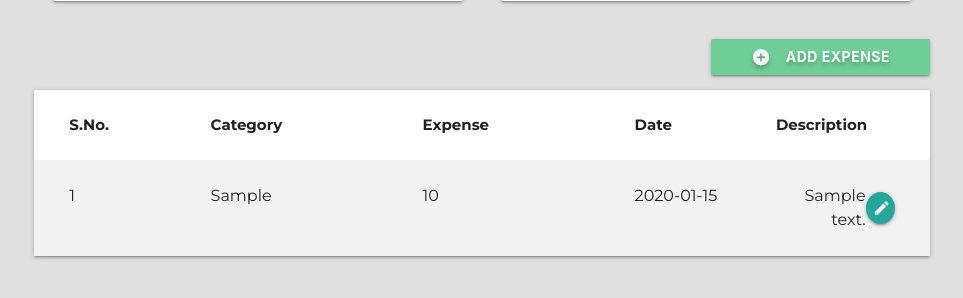
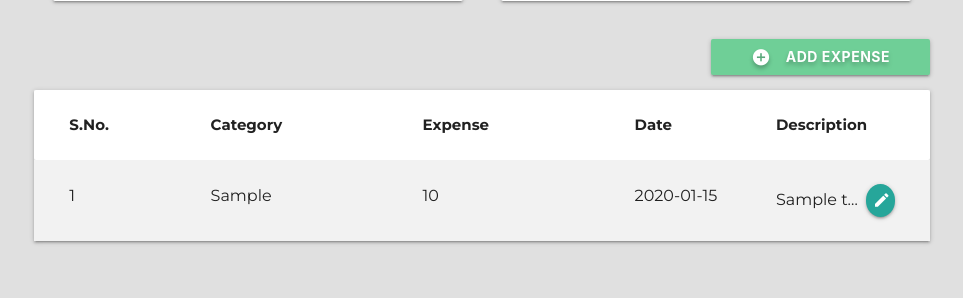
Before and after one commit to DongreTejas/MiniExpenseTracker, a Django app: page /dashboard/ in a window 1280 px wide. Shown: the part 264-562 px from the top of the page, without its empty margins (158-1121 px from the left). Run offline with Django 5.2, Linux system fonts and the light colour scheme; a user stored in the database is signed in; tables that the repository leaves empty hold one stand-in row (values such as "Sample post"); parts of the project's set-up code (start-up, migrations or seed data) failed here and were passed over.

Commit message:
Add files via upload

```diff
--- a/expenses/templates/base.html
+++ b/expenses/templates/base.html
@@ -83,7 +83,14 @@ nav.nav-wrapper {
     align-items: center;
 }
 
-
+.expense-description {
+    white-space: nowrap;
+    overflow: hidden;
+    text-overflow: ellipsis;
+    display: inline-block;
+    max-width: 100px; /* Adjust as needed */
+    vertical-align: middle;
+}
 </style>
 </head>
 <body>
--- a/expenses/templates/dashboard.html
+++ b/expenses/templates/dashboard.html
@@ -73,7 +73,7 @@
                             <span class="title">{{ expense.created_at|date:"Y-m-d" }}</span>
                         </div>
                         <div class="col s12 m2 l2 right-align">
-                            <span class="title expense-description">{{ expense.description }}</span>
+                            <span class="title expense-description tooltipped" data-tooltip="{{ expense.description }}">{{ expense.description }}</span>
                             <a href="#modal-edit-expense-{{ expense.id }}" class="btn-floating btn-small waves-effect waves-light modal-trigger">
                                 <i class="material-icons">edit</i>
                             </a>
@@ -81,7 +81,6 @@
                     </div>
                 </div>
             </li>
-
 
             <!-- Edit Expense Modal -->
             <div id="modal-edit-expense-{{ expense.id }}" class="modal">
@@ -166,6 +165,9 @@
 
         var elemsSelect = document.querySelectorAll('select');
         M.FormSelect.init(elemsSelect);
+
+        var elemsTooltips = document.querySelectorAll('.tooltipped');
+        M.Tooltip.init(elemsTooltips);
     });
 </script>
 
```
